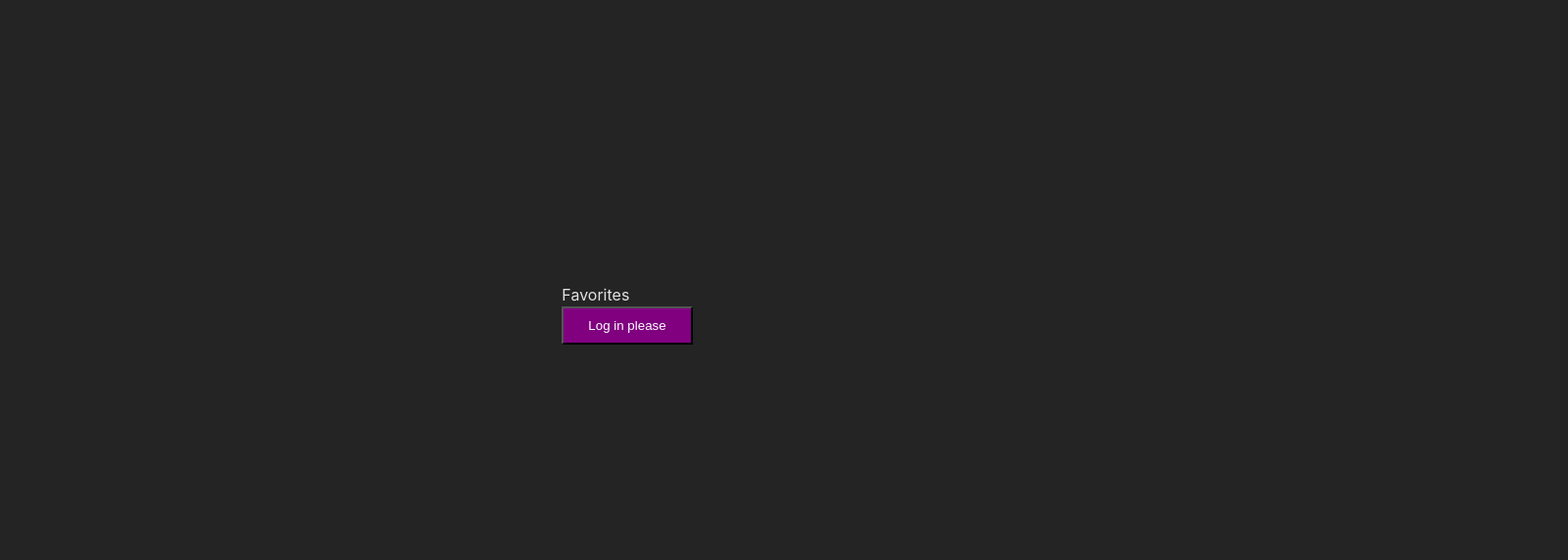
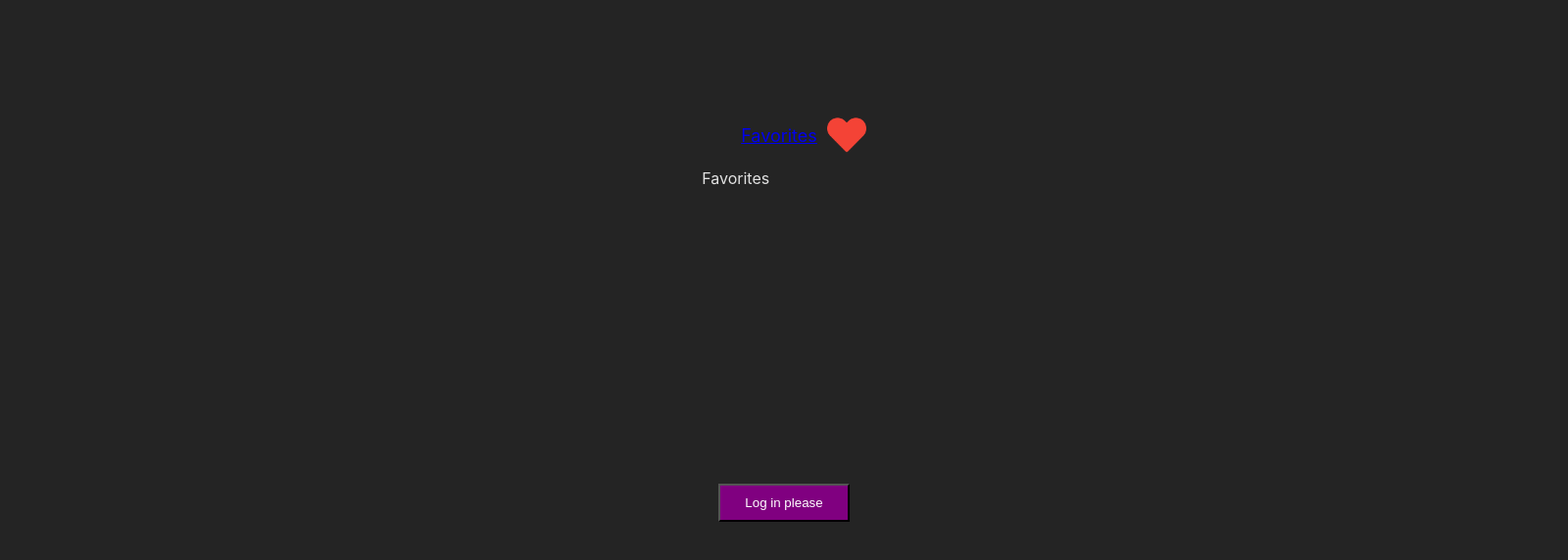
Before and after one commit to ElinStridsberg/ImageSearch, a React (Vite) app in the folder client/: page /favorites in a window 1280 px wide. Shown: the top 572 px of the page at 98% size, 1600 px wide, since content can reach past the window. Built offline with nearby package versions, Linux system fonts and the light colour scheme.

Commit message:
fixed the favorites link

```diff
--- a/client/src/Router.tsx
+++ b/client/src/Router.tsx
@@ -1,14 +1,27 @@
+
+
 import { createBrowserRouter } from "react-router-dom";
 import { Home } from "./pages/Home";
 import { Favorites } from "./pages/Favorites";
+import { Layout } from "./pages/Layout";
+import { NotFound } from "./pages/NotFound";
 
 export const router = createBrowserRouter([
   {
     path: "/",
-    element: <Home />,
+    element: <Layout />,
+    errorElement: <NotFound />,
+    children: [
+      {
+        path: "/",
+        element: <Home />,
+        index: true,
+      },
+      {
+        path: "/favorites",
+        element: <Favorites />,
+      },
+
+    ],
   },
-  {
-    path: "/favorites",
-    element: <Favorites />
-  }
 ]);
--- a/client/src/components/LogoutButton.tsx
+++ b/client/src/components/LogoutButton.tsx
@@ -8,12 +8,12 @@ const LogoutButton = () => {
   return (
     <>
 
-        <img
+        {/* <img
           src={heartImage}
           alt="like"
           className="heartImg"
 
-        />
+        /> */}
 
       <button onClick={() => logout({ logoutParams: { returnTo: window.location.origin } })}>
         Log Out
--- /dev/null
+++ b/client/src/components/Navigation.tsx
@@ -0,0 +1,16 @@
+import heartImage from "../images/heart.png";
+import { NavLink } from "react-router-dom";
+
+export const Navigation = () => {
+  return (
+    <nav>
+      {/* Länk runt hjärtbilden */}
+      <NavLink to={"/favorites"}>
+        <div className="menu">
+        <p>Favorites</p>
+        <img src={heartImage} alt="Favorites" className="favoritesImg"/>
+        </div>
+      </NavLink>
+    </nav>
+  );
+}
--- a/client/src/index.scss
+++ b/client/src/index.scss
@@ -2,7 +2,8 @@
   font-family: Inter, system-ui, Avenir, Helvetica, Arial, sans-serif;
   line-height: 1.5;
   font-weight: 400;
-  // min-width: 320px;
+  width: 1600px;
+
 
   color-scheme: light dark;
   color: rgba(255, 255, 255, 0.87);
@@ -13,9 +14,9 @@
   -webkit-font-smoothing: antialiased;
   -moz-osx-font-smoothing: grayscale;
 }
+
 body {
-
-  width: 90%;
+  width: 70%;
   margin: 0 auto;
   display: flex;
   justify-content: center; /* Centrera horisontellt */
@@ -23,28 +24,59 @@ body {
   min-height: 80vh;
 }
 
+.menu{
+  display: flex;
+  p{
+    margin-right: 10px;
+    margin-left: 40px;
+    font-size: large;
+  }
+}
+
 .Login{
   display: flex;
   flex-direction: column;
   align-items: center;
   margin-top: 100px;
-
   color: rgb(255, 255, 255);
 }
 
 .loginTxt{
 margin-bottom: 20px;
 }
+
 .LogOut {
   position: absolute;
   top: 0;
   right: 0;
   margin: 20px;
   display: flex;
+}
+
+nav{
+  background-color: #242424;
 
 }
 
+.header{
+    position: relative;
+}
 
+.favorites-link {
+  position: absolute;
+  top: 0;
+  right: 0;
+  margin: 20px;
+}
+
+.favoritesImg{
+  height: 40px;
+  margin-top: 10px;
+  // display: flex;
+  // // margin: 0 auto;
+  // margin-left: 160px;
+
+}
 .WelcomeTxt{
  margin-right: 30px;
  margin-top: 5px;
--- a/client/src/pages/Layout.tsx
+++ b/client/src/pages/Layout.tsx
@@ -1,9 +1,18 @@
+import "./../styles/main.scss";
 
+import { Outlet } from "react-router-dom";
+import { Navigation } from "../components/Navigation";
 
 export const Layout = () => {
-    return (
-      <>
+  return (
+    <>
+      <header>
+        <Navigation />
+      </header>
+      <main>
+        <Outlet />
+      </main>
 
-      </>
-    );
-  };
+    </>
+  );
+};
```
